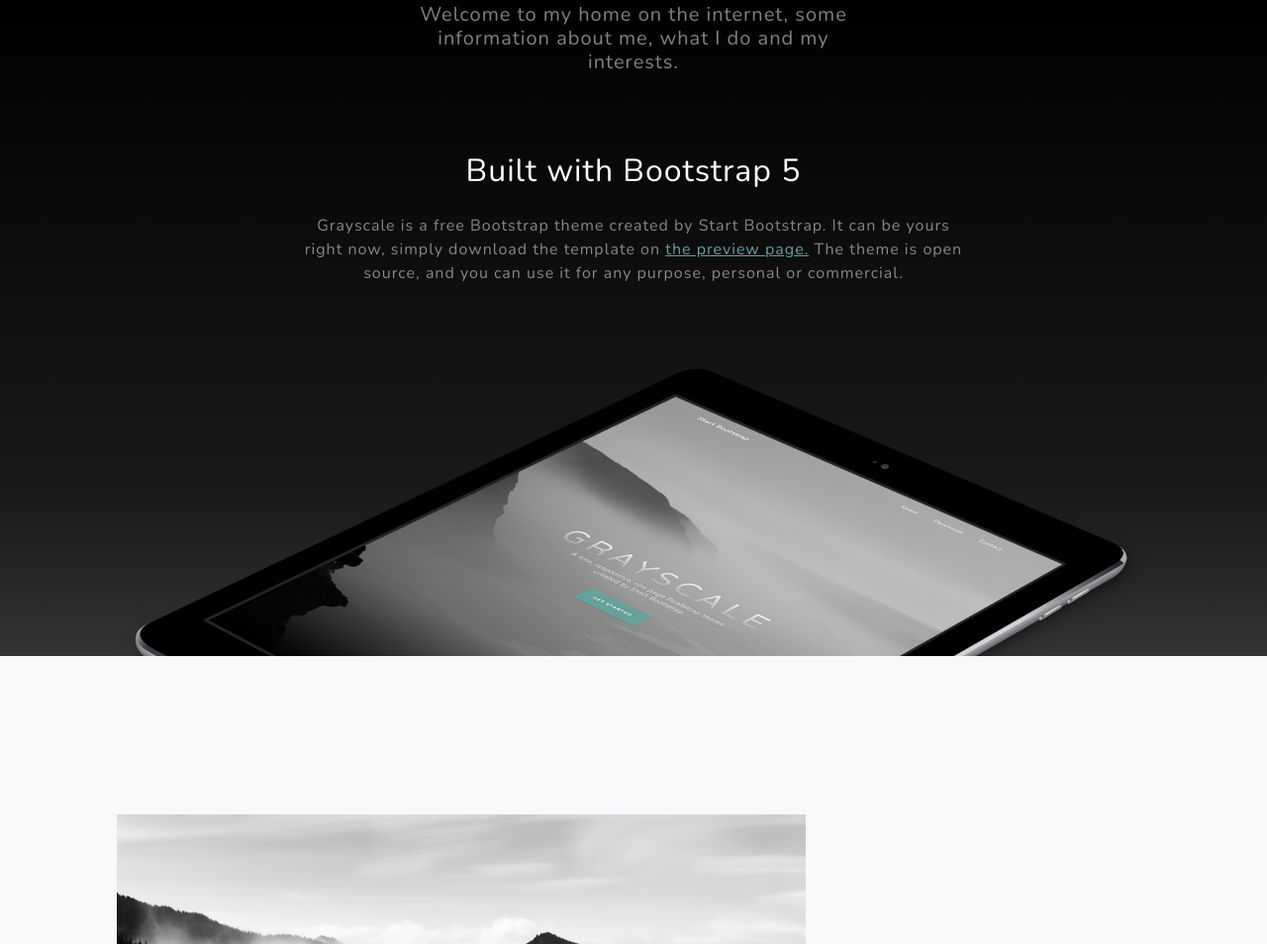
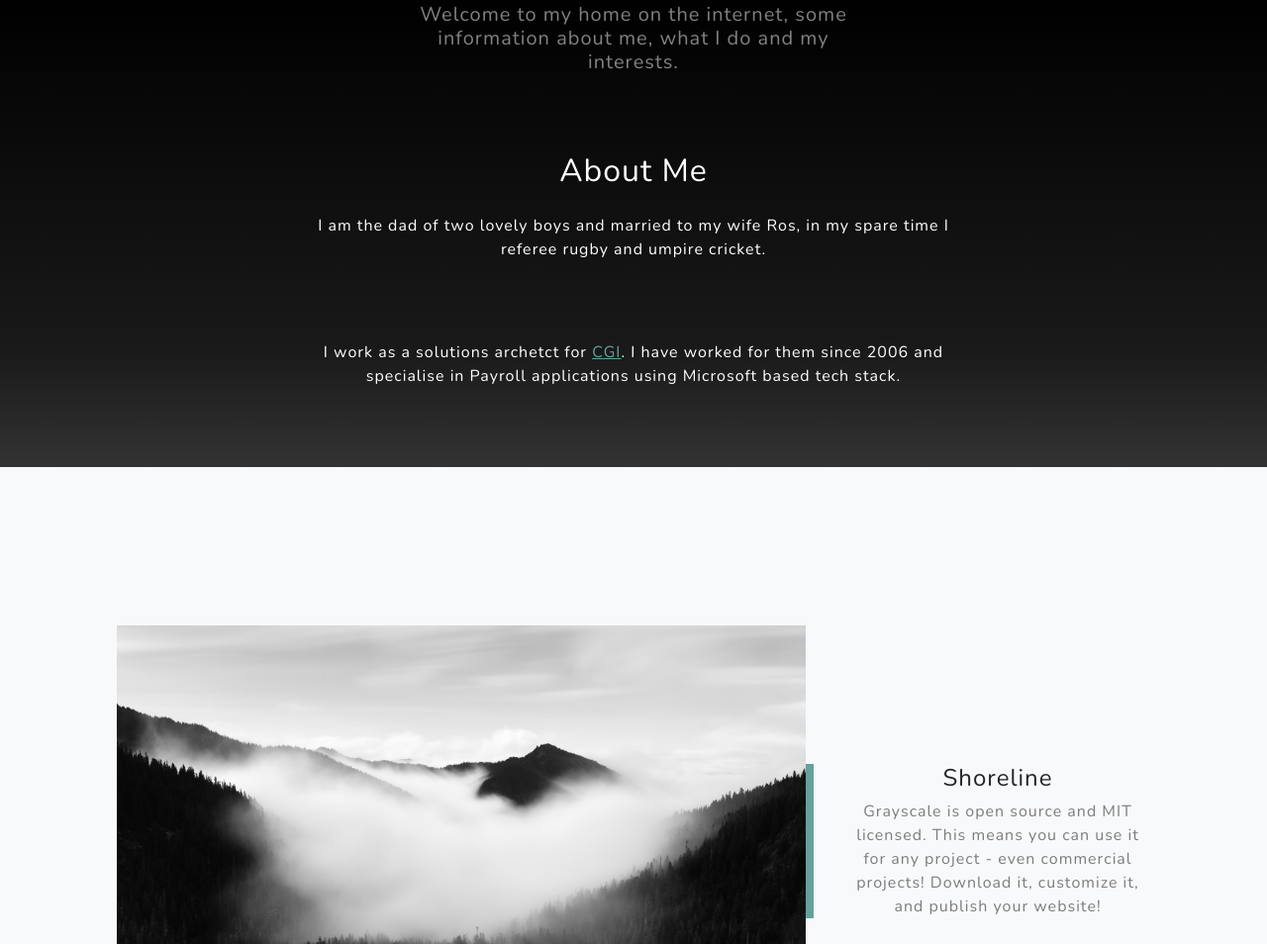
Before and after one commit to peperami97/website, a plain HTML site: page index.html in a window 1280 px wide. Shown: the part 806-1760 px from the top of the page at 99% size. Drawn offline with nearby package versions, Linux system fonts and the light colour scheme.

Commit message:
Updates to the about page

```diff
--- a/index.html
+++ b/index.html
@@ -50,15 +50,15 @@
             <div class="container px-4 px-lg-5">
                 <div class="row gx-4 gx-lg-5 justify-content-center">
                     <div class="col-lg-8">
-                        <h2 class="text-white mb-4">Built with Bootstrap 5</h2>
-                        <p class="text-white-50">
-                            Grayscale is a free Bootstrap theme created by Start Bootstrap. It can be yours right now, simply download the template on
-                            <a href="https://startbootstrap.com/theme/grayscale/">the preview page.</a>
-                            The theme is open source, and you can use it for any purpose, personal or commercial.
+                        <h2 class="text-white mb-4">About Me</h2>
+                        <p class="text-white">
+                         I am the dad of two lovely boys and married to my wife Ros, in my spare time I referee rugby and umpire cricket.
+                        </p>
+                        <p class="text-white">
+I work as a solutions archetct for <a href="https://www.cgi.com">CGI</a>.  I have worked for them since 2006 and specialise in Payroll applications using Microsoft based tech stack.
                         </p>
                     </div>
                 </div>
-                <img class="img-fluid" src="assets/img/ipad.png" alt="..." />
             </div>
         </section>
         <!-- Projects-->
```
